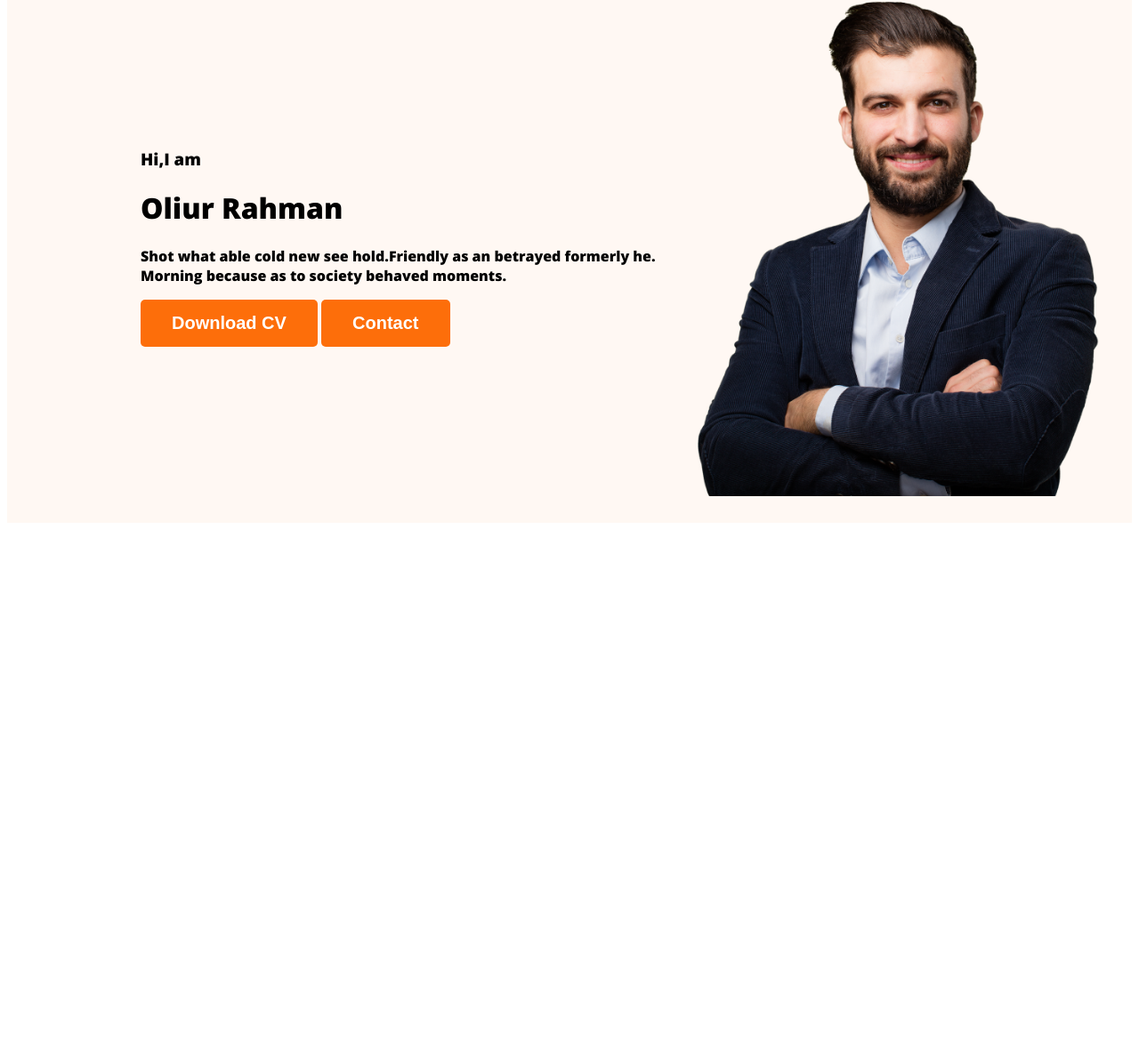
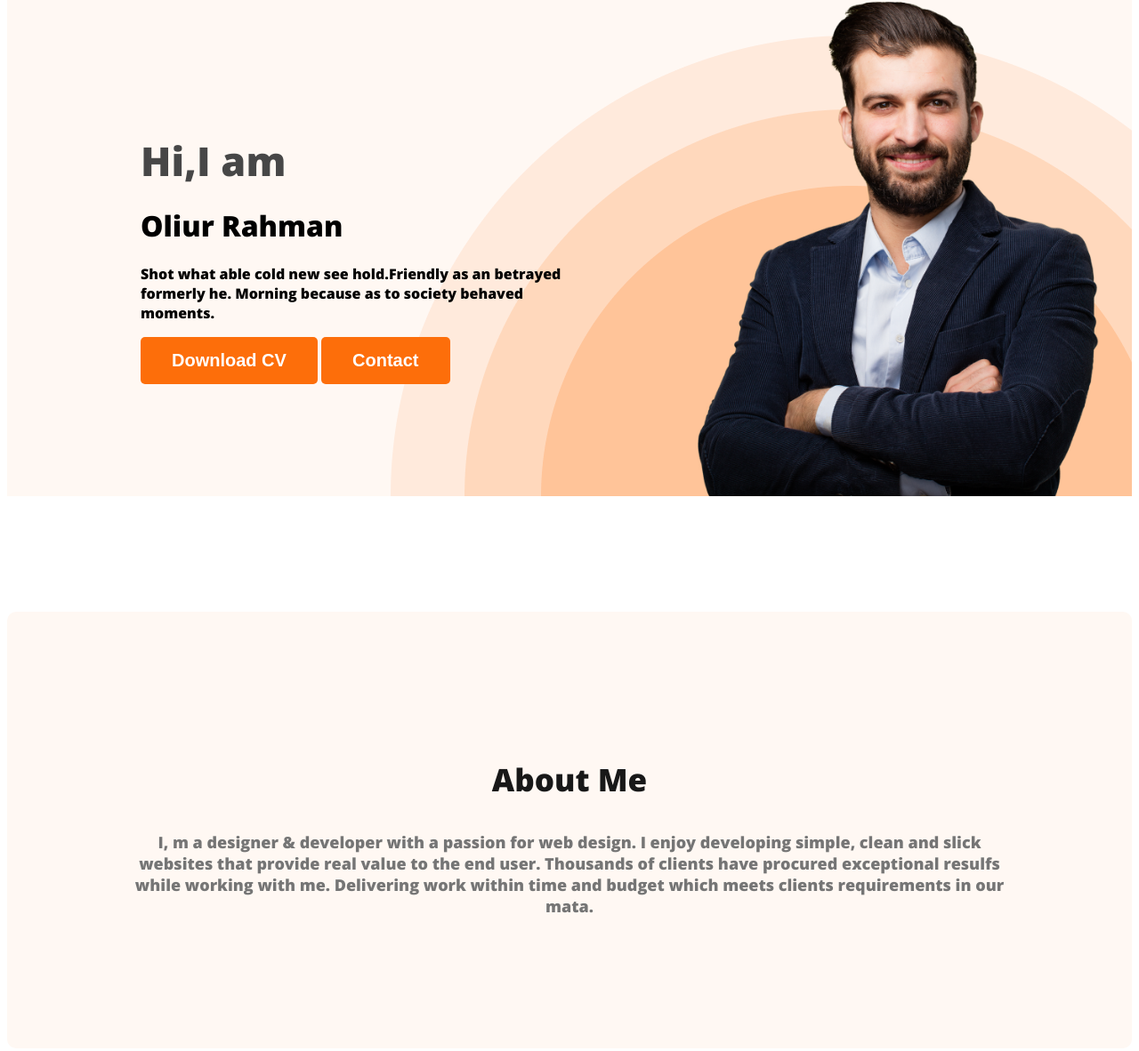
Before and after one commit to shawonahmed05/website-creator, a plain HTML site: page index.html in a window 1280 px wide. Shown: the part 210-1392 px from the top of the page at 89% size. Before the commit the page ends 806 px from the top, so only its background shows below. Drawn offline with nearby package versions, Linux system fonts and the light colour scheme.

Commit message:
about section created

```diff
--- a/index.html
+++ b/index.html
@@ -23,7 +23,7 @@
   <div class="banner-content">
     <h3 class="banner-greeting">Hi,I am</h3>
     <h1 banner-title>Oliur Rahman</h1>
-    <p>Shot what able cold new see hold.Friendly as an betrayed formerly he. Morning because as to society behaved moments.</p>
+    <p class="banner-description">Shot what able cold new see hold.Friendly as an betrayed formerly he. Morning because as to society behaved moments.</p>
     <button class="btn-primary">Download CV</button>
     <button class="btn-primary">Contact</button>
   </div>
@@ -31,7 +31,10 @@
 </div>
  </header>
  <main>
-
+<section class="about">
+  <h3 class="section-title">About Me</h3>
+  <p class="section-description">I, m a designer & developer with a passion for web design. I enjoy developing simple, clean and slick websites that provide real value to the end user. Thousands of clients have procured exceptional resulfs while working with me. Delivering work within time and budget which meets clients requirements in our mata.</p>
+</section>
  </main>
  <footer>
 
--- a/styles/portfolio.css
+++ b/styles/portfolio.css
@@ -14,6 +14,17 @@ body{
   font-size: 20px;
   font-weight: 700;
   padding: 15px 35px;
+}
+.section-title{
+  color: #181818;
+  text-align: center;
+  font-size: 35px;
+  font-weight: 700;
+}
+.section-description{
+  color: #757575;
+  text-align: center;
+  font-size: 18px;
 }
 /* nav related styles */
 nav{
@@ -42,12 +53,40 @@ nav a{
 /* header related styles */
 .header{
   background-color: #FFF8F3;
+  background-image: url("/images/header_bg.png");
+  background-repeat: no-repeat;
+  background-position: bottom right;
 }
 .banner{
-  padding: 30px 30px 30px 150px;
+  padding: 30px 30px 0px 150px;
   display: flex;
   align-items: center;
+  justify-content: space-between;
+}
+.banner-description{
+  max-width: 500px;
 }
 .banner .profile-picture{
   width: 500px;
 }
+.banner-greeting{
+  font-size: 45px;
+  color: #474747;
+  margin-bottom: 0;
+}
+.banner-title{
+  font-size: 85px;
+  font-weight: 700;
+margin-top: 5px;
+margin-bottom: 20px;
+}
+
+/* main section styles */
+
+/* about section styles */
+.about{
+  padding: 130px;
+  border-radius: 10px;
+  background: #FFF8F3;
+  margin: 130px 0;
+}
```
Also changed, not shown: images/header_bg.png (added), images/my.jpg (deleted).
